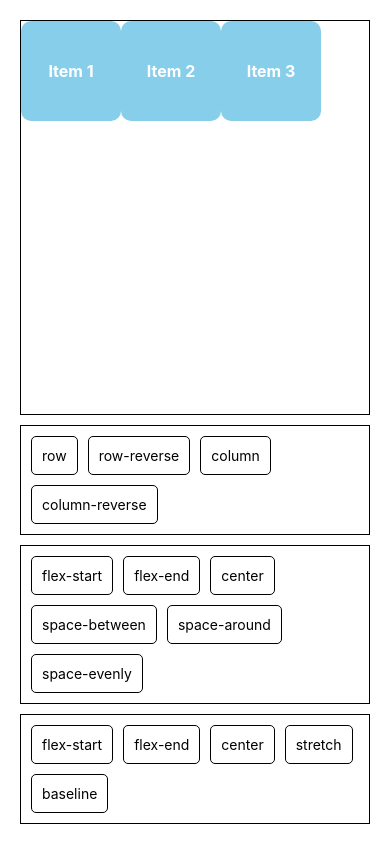
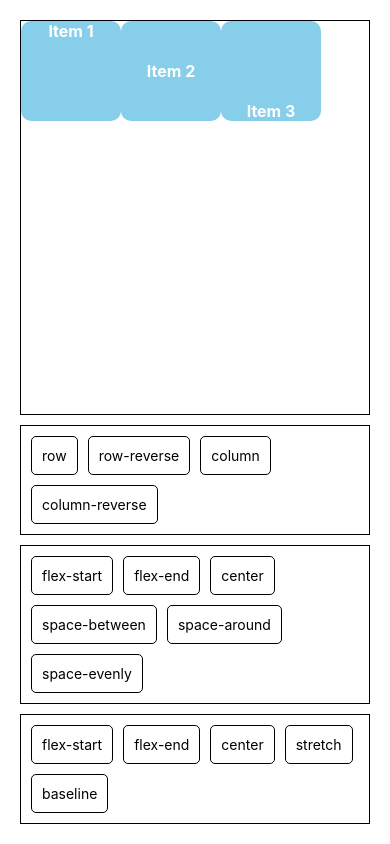
Before and after one commit to deploy-edu/FlexBoxLayoutController, a React Native app: screen / in a window 390 px wide. Built offline with nearby package versions, Linux system fonts and the light colour scheme.

Commit message:
baseline 속성을 확인해보기 위해 자식요소의 정렬 방식을 변경

```diff
--- a/App.tsx
+++ b/App.tsx
@@ -31,7 +31,12 @@ export default function App() {
             flex: 1,
           }}
         >
-          <Item name="Item 1" />
+          <Item
+            name="Item 1"
+            style={{
+              justifyContent: "flex-start",
+            }}
+          />
           <Item name="Item 2" />
           <Item
             name="Item 3"
@@ -40,6 +45,7 @@ export default function App() {
               height: "auto",
               minWidth: 100,
               minHeight: 100,
+              justifyContent: "flex-end",
             }}
           />
         </Container>
```
